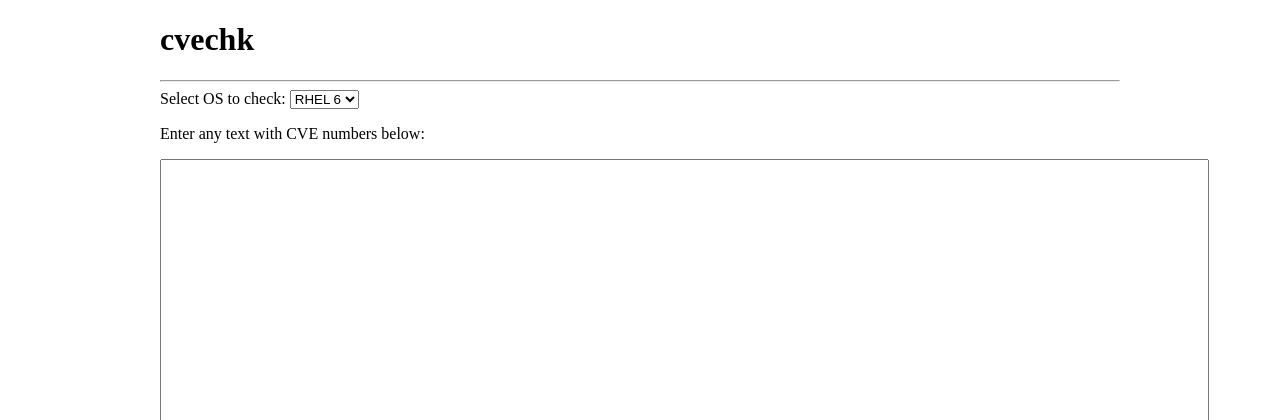
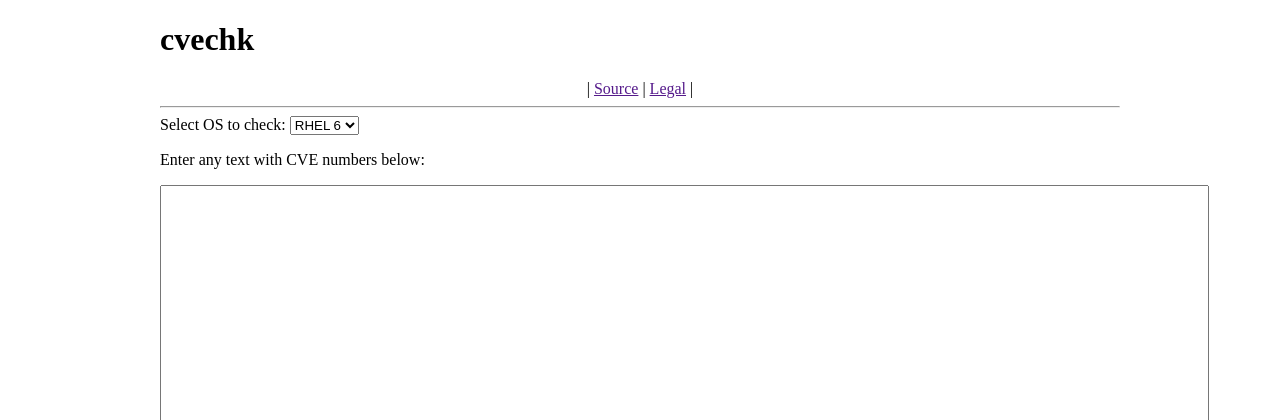
Before and after one commit to stephenl03/cvechk, a Flask app: page / in a window 1280 px wide. Shown: the top 420 px of the page. Run offline with Flask 2, Linux system fonts and the light colour scheme.

Commit message:
Add navigation bar

```diff
--- a/cvechk/templates/base.html
+++ b/cvechk/templates/base.html
@@ -13,6 +13,9 @@
         <h1>cvechk</h1>
     </div>
     <div id="navbar">
+		| <a href="">Source</a>
+        | <a href="">Legal</a>
+        |
     </div>
     <hr />
     <div id="content">
```
